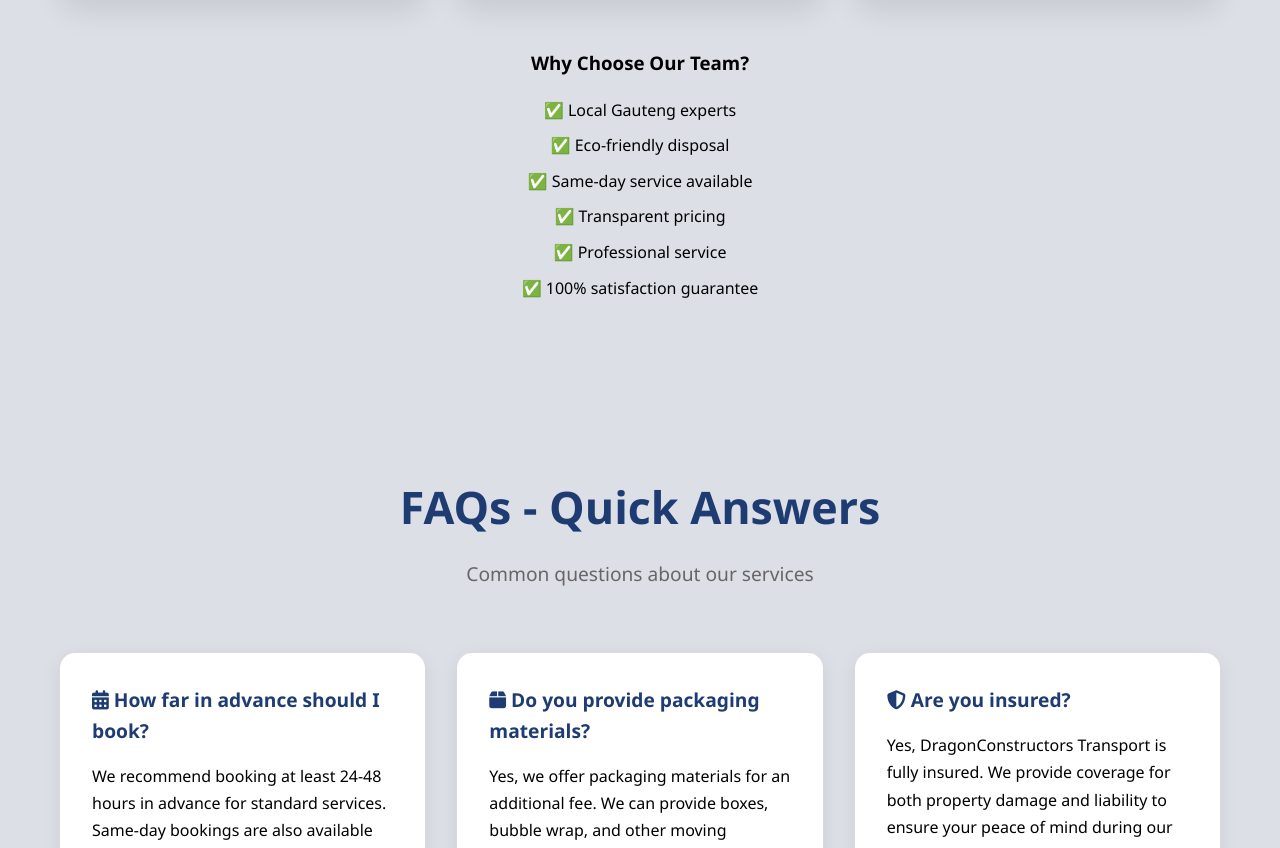
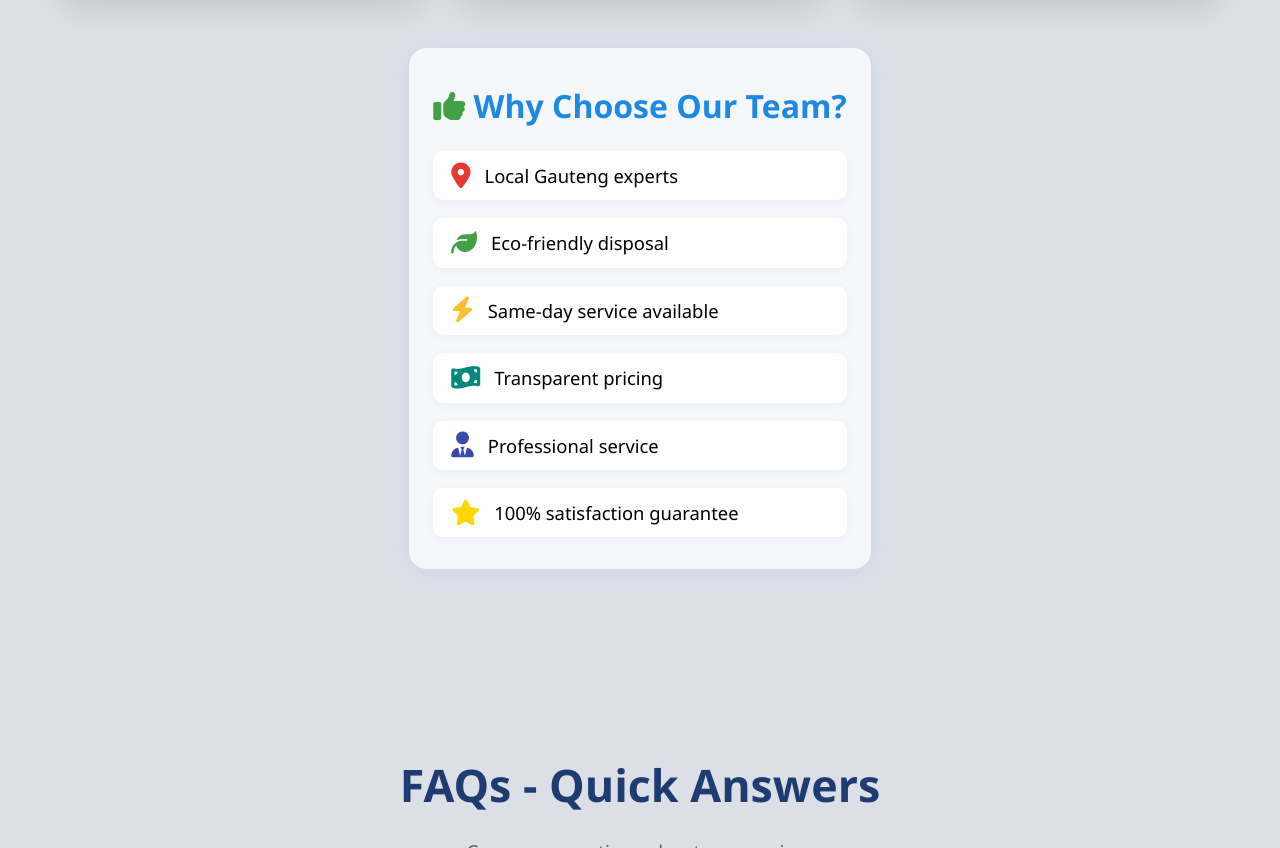
Before and after one commit to geniuskudzai21/DragonConstructors-Transport, a plain HTML site: page index.html in a window 1280 px wide. Shown: the part 8039-8887 px from the top of the page. Drawn offline with Linux system fonts and the light colour scheme.

Commit message:
style the why choose us section

```diff
--- a/index.html
+++ b/index.html
@@ -383,15 +383,52 @@
             </div>
 
             <div style="margin-top: 40px; text-align: center;">
-                <h3>Why Choose Our Team?</h3>
-                <ul style="list-style: none; margin-top: 20px;">
-                    <li style="margin-bottom: 10px;">✅ Local Gauteng experts</li>
-                    <li style="margin-bottom: 10px;">✅ Eco-friendly disposal</li>
-                    <li style="margin-bottom: 10px;">✅ Same-day service available</li>
-                    <li style="margin-bottom: 10px;">✅ Transparent pricing</li>
-                    <li style="margin-bottom: 10px;">✅ Professional service</li>
-                    <li style="margin-bottom: 10px;">✅ 100% satisfaction guarantee</li>
-                </ul>
+                <div class="why-choose-team-card">
+                    <h3 style="font-size:2rem; color:#1e88e5; margin-bottom:20px;"><i class="fas fa-thumbs-up" style="color:#43a047;"></i> Why Choose Our Team?</h3>
+                    <div class="why-choose-features">
+                        <div class="why-feature"><i class="fas fa-map-marker-alt" style="color:#e53935;"></i><span>Local Gauteng experts</span></div>
+                        <div class="why-feature"><i class="fas fa-leaf" style="color:#43a047;"></i><span>Eco-friendly disposal</span></div>
+                        <div class="why-feature"><i class="fas fa-bolt" style="color:#fbc02d;"></i><span>Same-day service available</span></div>
+                        <div class="why-feature"><i class="fas fa-money-bill-wave" style="color:#00897b;"></i><span>Transparent pricing</span></div>
+                        <div class="why-feature"><i class="fas fa-user-tie" style="color:#3949ab;"></i><span>Professional service</span></div>
+                        <div class="why-feature"><i class="fas fa-star" style="color:gold;"></i><span>100% satisfaction guarantee</span></div>
+                    </div>
+                </div>
+                <style>
+                .why-choose-team-card {
+                    display: inline-block;
+                    background: #f5f7fa;
+                    border-radius: 18px;
+                    box-shadow: 0 4px 24px rgba(30,136,229,0.08);
+                    padding: 32px 24px;
+                    margin: 0 auto 20px auto;
+                    max-width: 480px;
+                    text-align: center;
+                }
+                .why-choose-features {
+                    display: flex;
+                    flex-direction: column;
+                    gap: 18px;
+                    margin-top: 18px;
+                }
+                .why-feature {
+                    display: flex;
+                    align-items: center;
+                    gap: 14px;
+                    font-size: 1.15rem;
+                    background: #fff;
+                    border-radius: 10px;
+                    box-shadow: 0 2px 8px rgba(30,136,229,0.06);
+                    padding: 10px 18px;
+                    transition: box-shadow 0.2s;
+                }
+                .why-feature:hover {
+                    box-shadow: 0 4px 16px rgba(30,136,229,0.18);
+                }
+                .why-feature i {
+                    font-size: 1.4em;
+                }
+                </style>
             </div>
         </div>
     </section>
```
